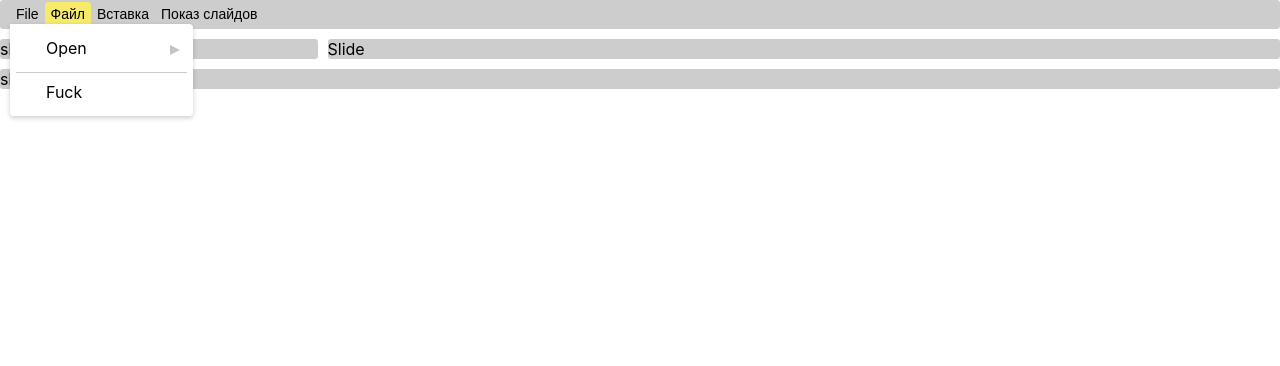
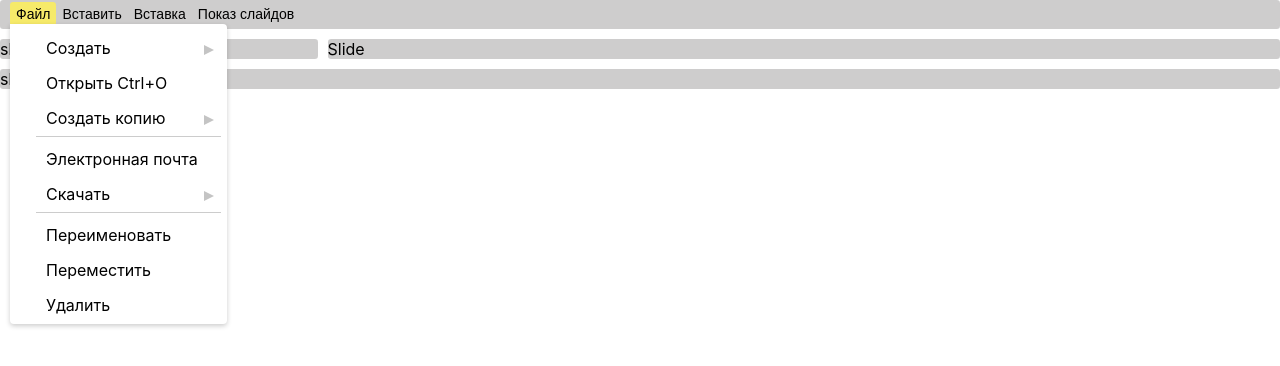
Before and after one commit to pklgn/project-os, a React (Create React App) app: page / in a window 1280 px wide. Both pictures are taken after a click on the button "Файл". Shown: the top 366 px of the page. Built offline with nearby package versions, Linux system fonts and the light colour scheme.

Commit message:
фича: dropdown меню

```diff
--- a/src/components/TopBar/TopBar.tsx
+++ b/src/components/TopBar/TopBar.tsx
@@ -4,7 +4,6 @@ import styles from "./TopBar.module.css";
 
 function TopBar() {
     const mockData: string[] = [
-        'Файл',
         'Вставка',
         'Показ слайдов',
     ];
@@ -13,15 +12,27 @@ function TopBar() {
         return <Button text={text} state={"default"} onClick={() => console.log('hello')} />
     });
 
-    const dropDownMenu: Map<string, boolean[]> = new Map();
-    dropDownMenu.set("Open", [false, true]);
-    dropDownMenu.set("Fuck", [true, false]);
+    const dropDownMenuFile: Map<string, boolean[]> = new Map();
+    dropDownMenuFile.set("Создать", [true, false]);
+    dropDownMenuFile.set("Открыть Ctrl+O", [false, false]);
+    dropDownMenuFile.set("Создать копию", [true, true]);
+    dropDownMenuFile.set("Электронная почта", [false, false]);
+    dropDownMenuFile.set("Скачать", [true, true]);
+    dropDownMenuFile.set("Переименовать", [false, false]);
+    dropDownMenuFile.set("Переместить", [false, false]);
+    dropDownMenuFile.set("Удалить", [false, false]);
+
+    const dropDownMenuInput: Map<string, boolean[]> = new Map();
+    dropDownMenuInput.set("Картинка", [true, false]);
+    dropDownMenuInput.set("Текст", [false, false]);
+    dropDownMenuInput.set("Фигуры", [true, false]);
 
     return (
         <div className={styles['top-bar']}>
             <div className={styles['top-bar__button-list']}>
-            <DropdownButton title="File" state="default" menu={dropDownMenu} onClick={() => console.log('stop')} />
-                {buttonList}
+              <DropdownButton title="Файл" menu={dropDownMenuFile} />
+              <DropdownButton title="Вставить" menu={dropDownMenuInput} />
+              {buttonList}
             </div>
         </div>
     );
--- a/src/components/common/DropdownButton/DropdownButton.module.css
+++ b/src/components/common/DropdownButton/DropdownButton.module.css
@@ -10,6 +10,10 @@
 
 .button:hover {
   background-color: rgba(190, 189, 189, 0.75);
+}
+
+.button:focus {
+  background-color: #f6ea6a;
 }
 
 .dropdown {
@@ -29,13 +33,31 @@
   box-shadow: 0 2px 5px 0 rgba(0, 0, 0, .2);
 }
 
+.dropdown-menu-hidden {
+  display: none;
+}
+
 .subbuton {
+  padding: 0;
+  border: none;
+  font: inherit;
+  color: inherit;
+  background-color: transparent;
+  cursor: pointer;
   display: flex;
-  min-width: 11vw;
+  min-width: 16vw;
   justify-content: space-between;
   padding-left: 30px;
   padding-top: 10px;
-  margin-bottom: 10px;
+  min-height: 35px;
+}
+
+.subbuton:hover {
+  background-color: #bebdbdbf;
+}
+
+.button:focus {
+  background-color: #f6ea6a;
 }
 
 .triangle {
@@ -44,10 +66,24 @@
   border-top: 5px solid transparent;
   border-left: 10px solid rgb(196 196 196);
   border-bottom: 5px solid transparent;
+  background-color: transparent;
+  margin: 7px;
+}
+
+.triangle-hovered {
+  width: 0;
+  height: 0;
+  border-top: 5px solid transparent;
+  border-left: 10px solid #000000;
+  border-bottom: 5px solid transparent;
+  background-color: transparent;
   margin: 7px;
 }
 
 .block-end-line {
+  margin-top: 3px;
+  margin-bottom: 3px;
+  margin-left: 20px;
   height: 0.1px;
   background-color: rgba(0, 0, 0, .2);
 }
--- a/src/components/common/DropdownButton/DropdownButton.tsx
+++ b/src/components/common/DropdownButton/DropdownButton.tsx
@@ -1,44 +1,98 @@
+import { BaseSyntheticEvent, useState } from "react";
+import { withMods } from "../../utils/withMods";
 import styles from "./DropdownButton.module.css";
 
 export function DropdownButton(props: {
     title: string;
-    state: 'disabled' | 'default';
     menu: Map<string, boolean[]>;
-    onClick: () => void;
 }): JSX.Element {
     const {
         title,
-        state,
         menu,
-        onClick
     } = props;
 
+    const [triangleState, setTrianglesStyle] = useState(['']);
+    const [dropdownMenuStyle, setDropdownMenuStyle] = useState(styles["dropdown-menu-hidden"]);
+
+    const trianglesStyle: string[] = [];
+    const handlerOnMouseEnter = (event: BaseSyntheticEvent) => {
+        const targetId: number = parseInt(event.target.getAttribute("id"));
+        console.log(targetId);
+        trianglesStyle[targetId] = styles["triangle-hovered"];
+        setTrianglesStyle(trianglesStyle);
+        //newTriangleState[targetId] = styles["triangle-hovered"];\
+        console.log('entered');
+    }
+
+    const handlerOnMouseLeave = (event: BaseSyntheticEvent) => {
+        const targetId: number = parseInt(event.target.getAttribute("id"));
+        console.log(targetId);
+        trianglesStyle[targetId] = styles.triangle;
+        setTrianglesStyle(trianglesStyle);
+        //newTriangleState[targetId] = styles.triangle;
+        console.log('leave');
+    }
+
+    const handlerFocus = () => {
+        setDropdownMenuStyle(styles["dropdown-menu"]);
+    }
+
+    const handleBlur = () => {
+        setDropdownMenuStyle(styles["dropdown-menu-hidden"]);
+    }
+
     const menuElements: JSX.Element[] = [];
+    let key: number = 0;
     menu.forEach((info, title) => {
         const hasSubMenu: boolean = info[0];
         const isBlockEnd: boolean = info[1];
+        if (hasSubMenu) {
+            trianglesStyle.push(styles.triangle);
+        } else {
+            trianglesStyle.push('');
+        }
+
         const element: JSX.Element = (hasSubMenu)
-            ? <div className={styles.subbuton}>{title}</div>
-            : <div className={styles.subbuton}>
+            ? <button
+                className={styles.subbuton}
+                onMouseEnter={handlerOnMouseEnter}
+                onMouseLeave={handlerOnMouseLeave}
+                id={key.toString()}
+            >
                 {title}
-                <div className={styles.triangle}></div>
-            </div>;
+                <div className={trianglesStyle[key]} id={key.toString()}></div>
+            </button>
+            : <button
+                className={styles.subbuton}
+                onMouseEnter={handlerOnMouseEnter}
+                onMouseLeave={handlerOnMouseLeave}
+                id={key.toString()}
+            >
+                {title}
+            </button>
+
         const finElement: JSX.Element = (isBlockEnd)
             ? <div className={styles["block-end"]}>
                 {element}
                 <div className={styles["block-end-line"]}></div>
-              </div>
+            </div>
             : element;
+
+        key++;
         menuElements.push(finElement);
     });
 
     return (
         <div className={styles.dropdown}>
-            <button className={styles.button}>
+            <button
+              className={styles.button}
+              onFocus={handlerFocus}
+              onBlur={handleBlur}
+            >
                 {title}
             </button>
-            <div className={styles["dropdown-menu"]}>
-              {menuElements}
+            <div className={dropdownMenuStyle}>
+                {menuElements}
             </div>
         </div>
     );
```
